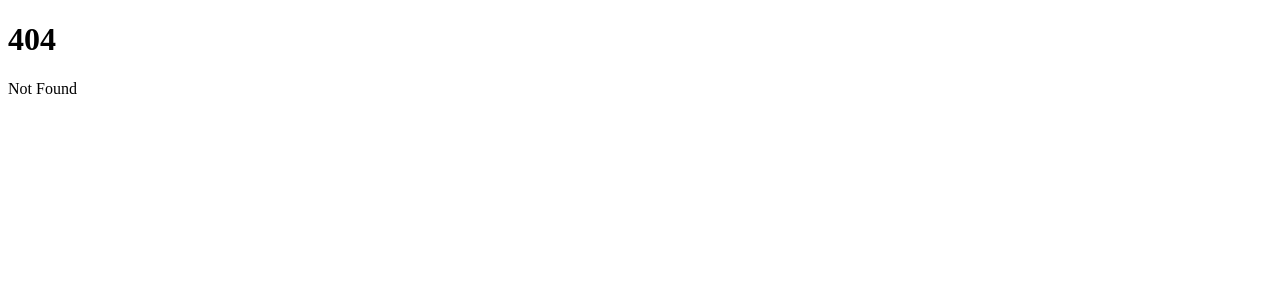
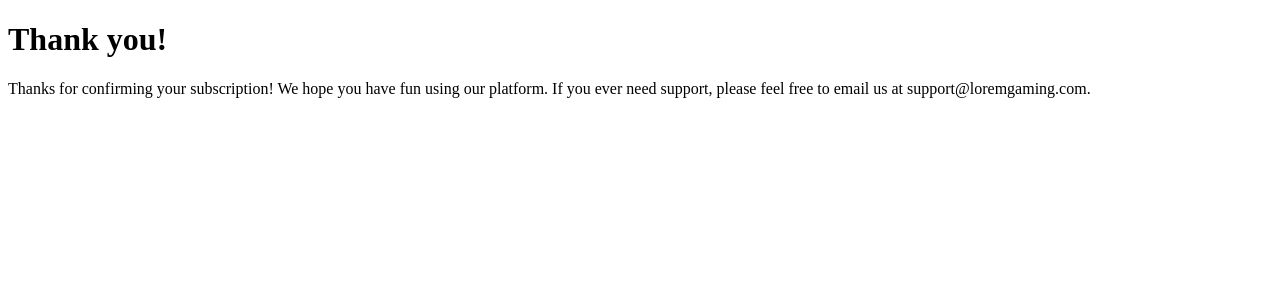
Before and after one commit to c0dehamster/multi-step-form-redesign, a SvelteKit app: page /Success in a window 1280 px wide. Before the commit this address had no page. Shown: the top 300 px of the page. Built offline with nearby package versions, Linux system fonts and the light colour scheme.

Commit message:
Add success page

```diff
--- /dev/null
+++ b/src/routes/Success/+page.svelte
@@ -0,0 +1,8 @@
+<div class="success-message">
+	<h1 class="success-message__title">Thank you!</h1>
+	<p class="success-message__description">
+		Thanks for confirming your subscription! We hope you have fun using our
+		platform. If you ever need support, please feel free to email us at
+		support@loremgaming.com.
+	</p>
+</div>
```
